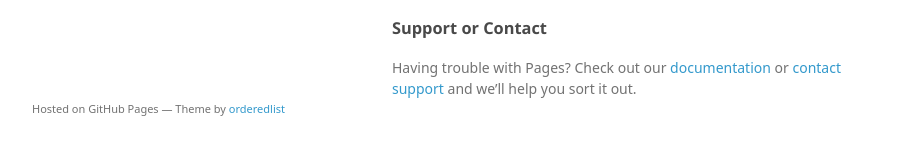
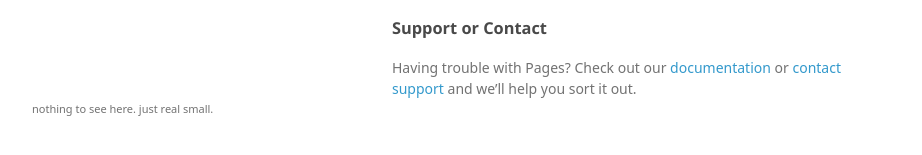
Before and after one commit to karl-li/karl-li.github.io, a Jekyll site: the page index.html, which Jekyll copies as it is, in a window 1280 px wide. Shown: the part 712-867 px from the top of the page, without its empty margins (178-1100 px from the left). Built offline with Jekyll 4.4.1, drawn with Linux system fonts in a browser that asks for light colours; some web fonts are replaced.

Commit message:
Update index.html

```diff
--- a/index.html
+++ b/index.html
@@ -49,7 +49,7 @@
 <p>Having trouble with Pages? Check out our <a href="https://help.github.com/pages">documentation</a> or <a href="https://github.com/contact">contact support</a> and we’ll help you sort it out.</p>
       </section>
       <footer>
-        <p><small>Hosted on GitHub Pages &mdash; Theme by <a href="https://github.com/orderedlist">orderedlist</a></small></p>
+        <p><small>nothing to see here. just real small.</small></p>
       </footer>
     </div>
     <script src="javascripts/scale.fix.js"></script>
```
